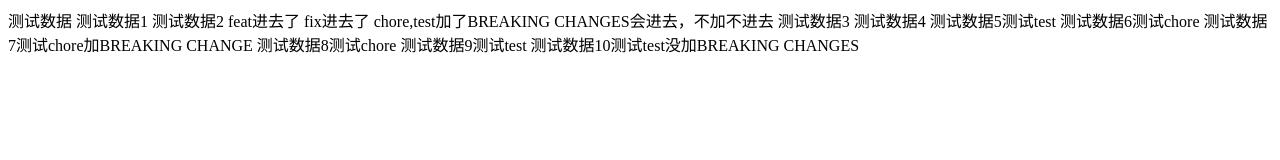
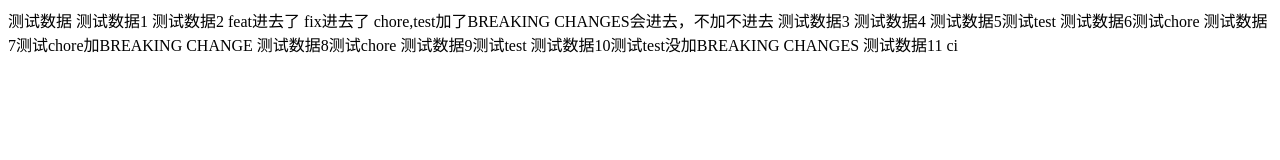
Before and after one commit to lyxdream/cz-demo, a website: page test.html in a window 1280 px wide. Drawn offline with Linux system fonts and the light colour scheme.

Commit message:
ci: 🎡 测试数据11 ci

```diff
--- a/test.html
+++ b/test.html
@@ -22,5 +22,6 @@
 
      测试数据9测试test
      测试数据10测试test没加BREAKING CHANGES
+     测试数据11 ci
 </body>
 </html>
```
Also changed, not shown: CHANGELOG.md.
